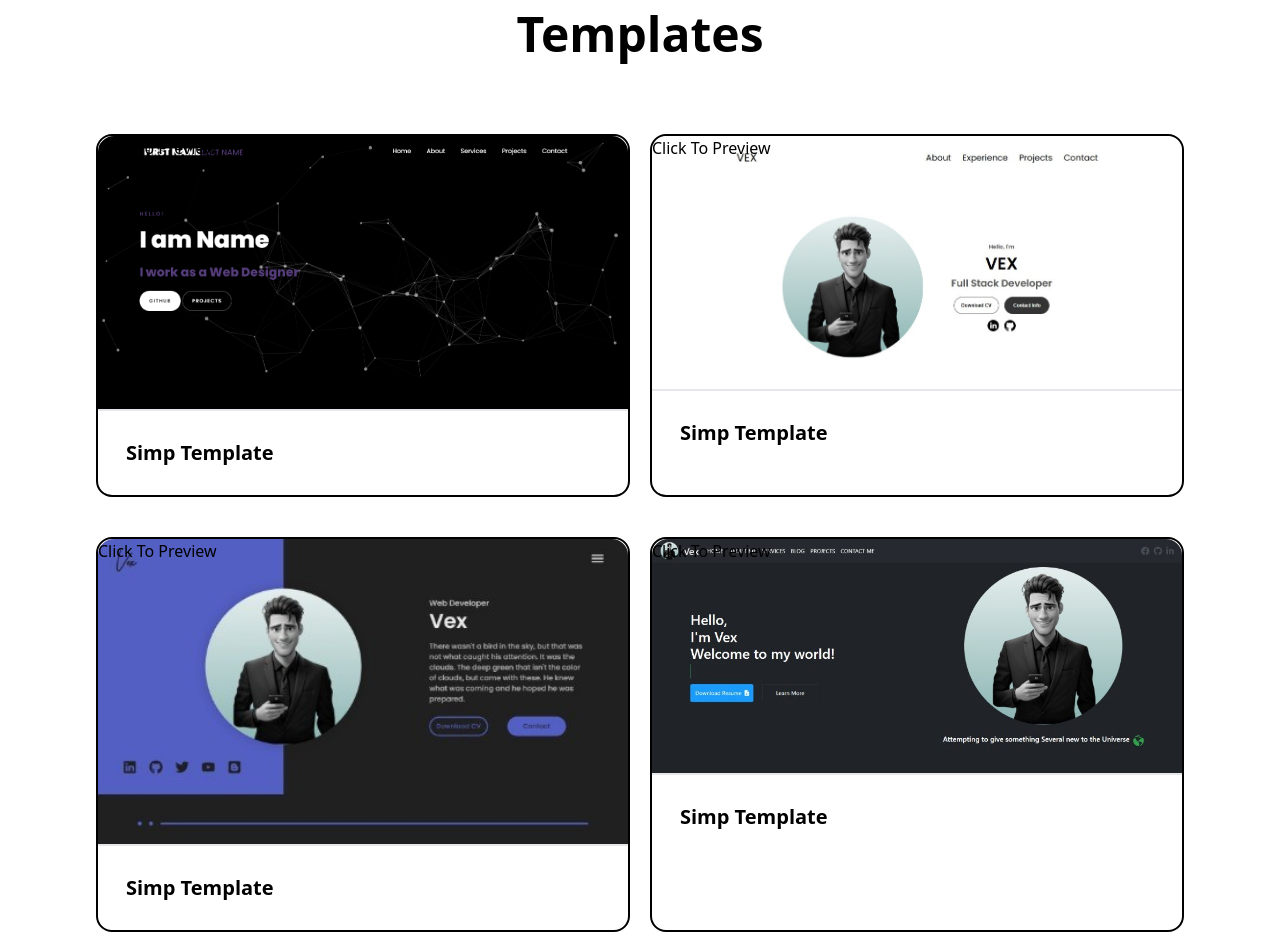
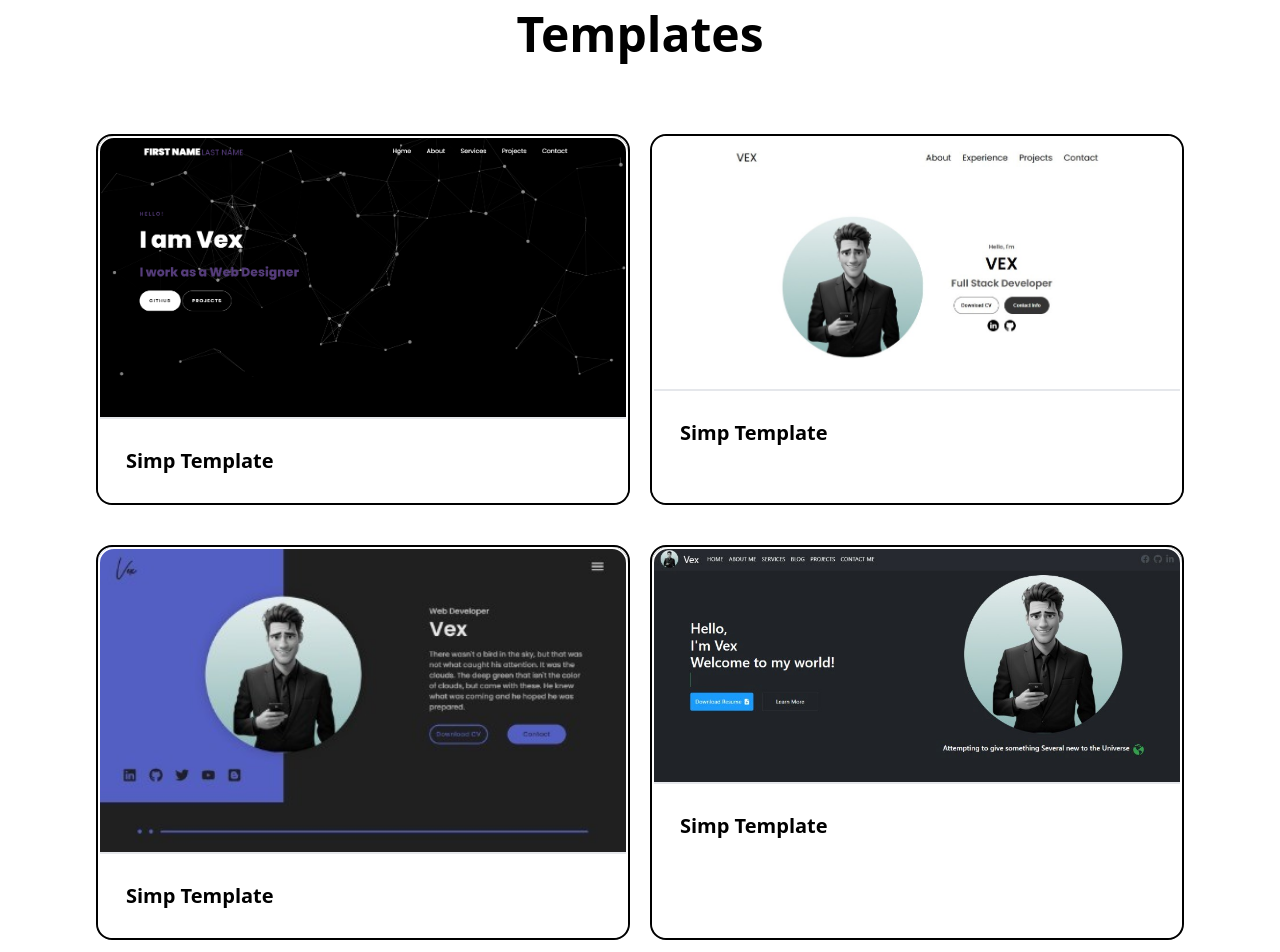
Before and after one commit to Vex-Co/vex-web, a React (Create React App) app: page / in a window 1280 px wide. Shown: the part 1540-2492 px from the top of the page. Built offline with nearby package versions, Linux system fonts and the light colour scheme.

Commit message:
fix: hover effect

```diff
--- a/src/components/TemplateSection.js
+++ b/src/components/TemplateSection.js
@@ -3,8 +3,32 @@ import cosmos1 from '../images/templates/cosmos1.png'
 import simp1 from '../images/templates/simp1.jpg'
 import attari1 from '../images/templates/attari1.jpg'
 import MD1 from '../images/templates/MD1.jpg'
+import { useState } from "react"
 
 const TemplateSection = (props) => {
+  const [temp1,setTemp1] = useState(false)
+  const [temp2,setTemp2] = useState(false)
+  const [temp3,setTemp3] = useState(false)
+  const [temp4,setTemp4] = useState(false)
+
+  var templatesValue = [setTemp1,setTemp2,setTemp3,setTemp4]
+  function setHoverLayer(value){
+    if(value == '1')
+      setTemp1(true)
+    else if(value == '2')
+      setTemp2(true)
+    else if(value == '3')
+      setTemp3(true)
+    else if(value == '4')
+      setTemp4(true)
+  }
+  function desetHoverLayer(){
+    setTemp1(false)
+    setTemp2(false)
+    setTemp3(false)
+    setTemp4(false)
+  }
+
   return (
     <div>
       <aside className='max-sm:px-8 sm:px-16 lg:px-24 2xl:px-52'>
@@ -22,52 +46,74 @@ const TemplateSection = (props) => {
         <div className='grid sm:space-y-5 md:grid-cols-2 gap-5 justify-center'>
           <div className='w-full border-black border-2 rounded-2xl mt-5 relative'>
 
-              <a href="#">
-              <div className="overlay rounded-2xl">
+
+          <a href="#" className="cursor-pointer">
+              <div className="overlay rounded-2xl border-white border-2" onMouseEnter={()=>setHoverLayer("1")} onMouseLeave={desetHoverLayer}>
+                {
+                  temp1?
                   <p>Click To Preview</p>
+                  :
+                  <div></div>
+                }
               </div>
             </a>
 
             <div>
-                <img src={cosmos1} className='w-full rounded-t-2xl'/>
+              <img src={cosmos1} className='w-full rounded-t-2xl' />
             </div>
             <p className="py-7 px-7 border-t-2 text-xl font-bold">Simp Template</p>
           </div>
           <div className='w-full border-black border-2 rounded-2xl mt-5 relative'>
 
-            <a href="#">
-              <div className="overlay rounded-2xl">
+          <a href="#" className="cursor-pointer">
+              <div className="overlay rounded-2xl border-white border-2" onMouseEnter={()=>setHoverLayer("2")} onMouseLeave={desetHoverLayer}>
+                {
+                  temp2?
                   <p>Click To Preview</p>
+                  :
+                  <div></div>
+                }
               </div>
             </a>
             <div>
-                <img src={simp1} className='w-full rounded-t-2xl'/>
+              <img src={simp1} className='w-full rounded-t-2xl' />
             </div>
             <p className="py-7 px-7 border-t-2 text-xl font-bold">Simp Template</p>
           </div>
           <div className='w-full border-black border-2 rounded-2xl mt-5 relative'>
 
-            <a href="#">
-              <div className="overlay rounded-2xl">
+            <a href="#" className="cursor-pointer">
+              <div className="overlay rounded-2xl border-white border-2" onMouseEnter={()=>setHoverLayer("3")} onMouseLeave={desetHoverLayer}>
+                {
+                  temp3?
                   <p>Click To Preview</p>
+                  :
+                  <div></div>
+                }
               </div>
             </a>
 
             <div>
-                <img src={attari1} className='w-full rounded-t-2xl'/>
+              <img src={attari1} className='w-full rounded-t-2xl' />
             </div>
             <p className="py-7 px-7 border-t-2 text-xl font-bold">Simp Template</p>
           </div>
           <div className='w-full border-black border-2 rounded-2xl mt-5 relative'>
 
-            <a href="#">
-              <div className="overlay rounded-2xl">
+
+          <a href="#" className="cursor-pointer">
+              <div className="overlay rounded-2xl border-white border-2" onMouseEnter={()=>setHoverLayer("4")} onMouseLeave={desetHoverLayer}>
+                {
+                  temp4?
                   <p>Click To Preview</p>
+                  :
+                  <div></div>
+                }
               </div>
             </a>
 
             <div>
-                <img src={MD1} className='w-full rounded-t-2xl'/>
+              <img src={MD1} className='w-full rounded-t-2xl' />
             </div>
             <p className="py-7 px-7 border-t-2 text-xl font-bold">Simp Template</p>
           </div>
```
Also changed, not shown: src/images/templates/cosmos.png, src/images/templates/cosmos1.png. Lines whose indentation alone changed are shown as unchanged.
